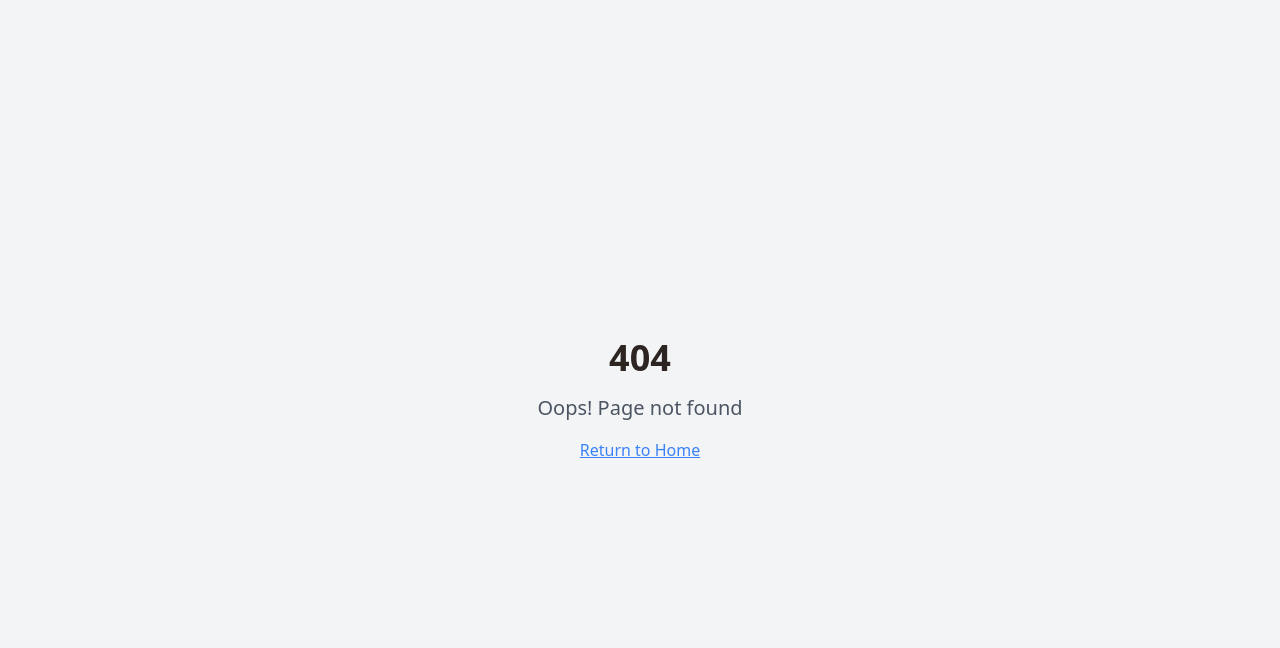
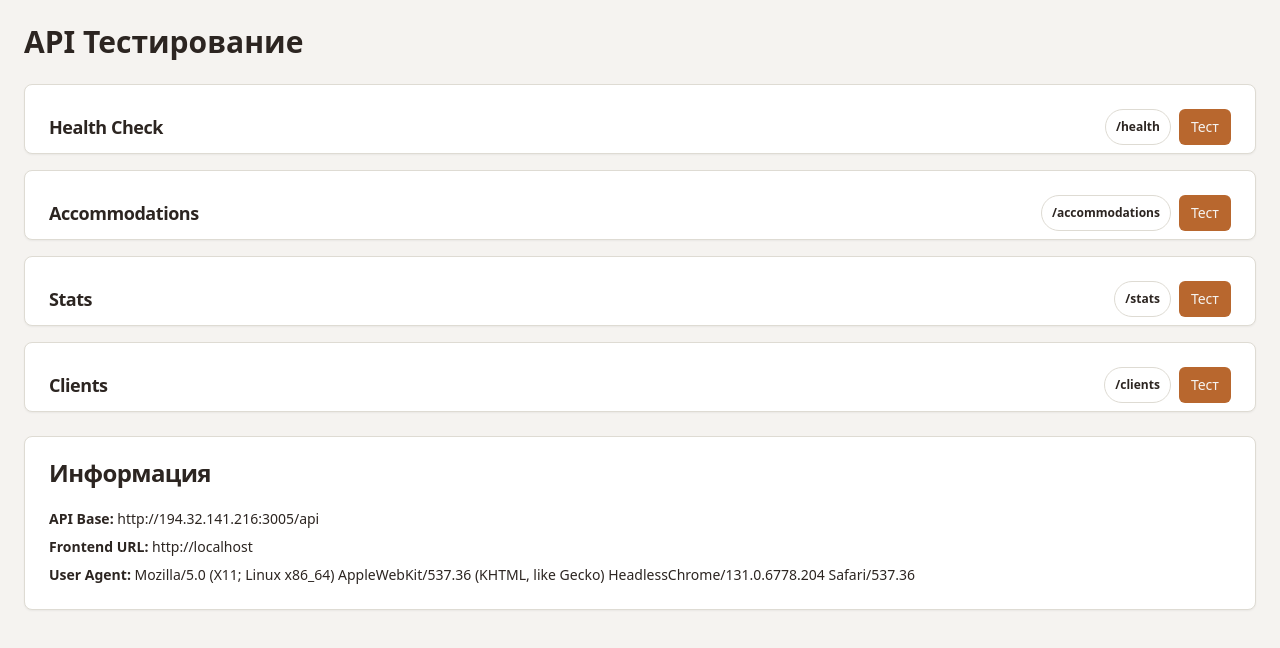
Before and after one commit to SatuBooster-AI-by-Deshti-Technologies/vivood-stay-connect, a React (Vite) app: page /api-test in a window 1280 px wide. Before the commit this address had no page. Shown: the top 648 px of the page. Built offline with nearby package versions, Linux system fonts and the light colour scheme.

Commit message:
Test frontend and backend
Provide instructions for testing the frontend and backend, given the API health check is successful.

```diff
--- a/src/App.tsx
+++ b/src/App.tsx
@@ -6,6 +6,7 @@ import { BrowserRouter, Routes, Route } from "react-router-dom";
 import Index from "./pages/Index";
 import Admin from "./pages/Admin";
 import Auth from "./pages/Auth";
+import ApiTest from "./pages/ApiTest";
 import NotFound from "./pages/NotFound";
 
 const queryClient = new QueryClient();
@@ -20,6 +21,7 @@ const App = () => (
           <Route path="/" element={<Index />} />
           <Route path="/admin/*" element={<Admin />} />
           <Route path="/auth" element={<Auth />} />
+          <Route path="/api-test" element={<ApiTest />} />
           {/* ADD ALL CUSTOM ROUTES ABOVE THE CATCH-ALL "*" ROUTE */}
           <Route path="*" element={<NotFound />} />
         </Routes>
--- /dev/null
+++ b/src/pages/ApiTest.tsx
@@ -0,0 +1,112 @@
+import { useState } from 'react';
+import { Button } from "@/components/ui/button";
+import { Card, CardContent, CardHeader, CardTitle } from "@/components/ui/card";
+import { Badge } from "@/components/ui/badge";
+
+const API_BASE = 'http://194.32.141.216:3005/api';
+
+export default function ApiTest() {
+  const [results, setResults] = useState<Record<string, any>>({});
+  const [loading, setLoading] = useState<Record<string, boolean>>({});
+
+  const testEndpoint = async (name: string, endpoint: string, method = 'GET') => {
+    setLoading(prev => ({ ...prev, [name]: true }));
+
+    try {
+      const response = await fetch(`${API_BASE}${endpoint}`, {
+        method,
+        headers: {
+          'Content-Type': 'application/json',
+        },
+      });
+
+      const data = await response.json();
+      setResults(prev => ({
+        ...prev,
+        [name]: {
+          status: response.status,
+          statusText: response.statusText,
+          data,
+          success: response.ok
+        }
+      }));
+    } catch (error) {
+      setResults(prev => ({
+        ...prev,
+        [name]: {
+          error: error instanceof Error ? error.message : 'Unknown error',
+          success: false
+        }
+      }));
+    } finally {
+      setLoading(prev => ({ ...prev, [name]: false }));
+    }
+  };
+
+  const endpoints = [
+    { name: 'Health Check', endpoint: '/health' },
+    { name: 'Accommodations', endpoint: '/accommodations' },
+    { name: 'Stats', endpoint: '/stats' },
+    { name: 'Clients', endpoint: '/clients' },
+  ];
+
+  return (
+    <div className="container mx-auto p-6">
+      <h1 className="text-3xl font-bold mb-6">API Тестирование</h1>
+
+      <div className="grid gap-4">
+        {endpoints.map(({ name, endpoint }) => (
+          <Card key={name}>
+            <CardHeader className="flex flex-row items-center justify-between space-y-0 pb-2">
+              <CardTitle className="text-lg">{name}</CardTitle>
+              <div className="flex gap-2">
+                <Badge variant="outline">{endpoint}</Badge>
+                <Button
+                  onClick={() => testEndpoint(name, endpoint)}
+                  disabled={loading[name]}
+                  size="sm"
+                >
+                  {loading[name] ? 'Тестируем...' : 'Тест'}
+                </Button>
+              </div>
+            </CardHeader>
+
+            {results[name] && (
+              <CardContent>
+                <div className="space-y-2">
+                  <div className="flex items-center gap-2">
+                    <Badge variant={results[name].success ? "default" : "destructive"}>
+                      {results[name].success ? "✅ Успех" : "❌ Ошибка"}
+                    </Badge>
+                    {results[name].status && (
+                      <Badge variant="outline">
+                        {results[name].status} {results[name].statusText}
+                      </Badge>
+                    )}
+                  </div>
+
+                  <pre className="bg-muted p-3 rounded text-sm overflow-auto">
+                    {JSON.stringify(results[name], null, 2)}
+                  </pre>
+                </div>
+              </CardContent>
+            )}
+          </Card>
+        ))}
+      </div>
+
+      <Card className="mt-6">
+        <CardHeader>
+          <CardTitle>Информация</CardTitle>
+        </CardHeader>
+        <CardContent>
+          <div className="space-y-2 text-sm">
+            <p><strong>API Base:</strong> {API_BASE}</p>
+            <p><strong>Frontend URL:</strong> {window.location.origin}</p>
+            <p><strong>User Agent:</strong> {navigator.userAgent}</p>
+          </div>
+        </CardContent>
+      </Card>
+    </div>
+  );
+}
```
Also changed, not shown: 1 other file (tests, documents, lock files or other folders).
